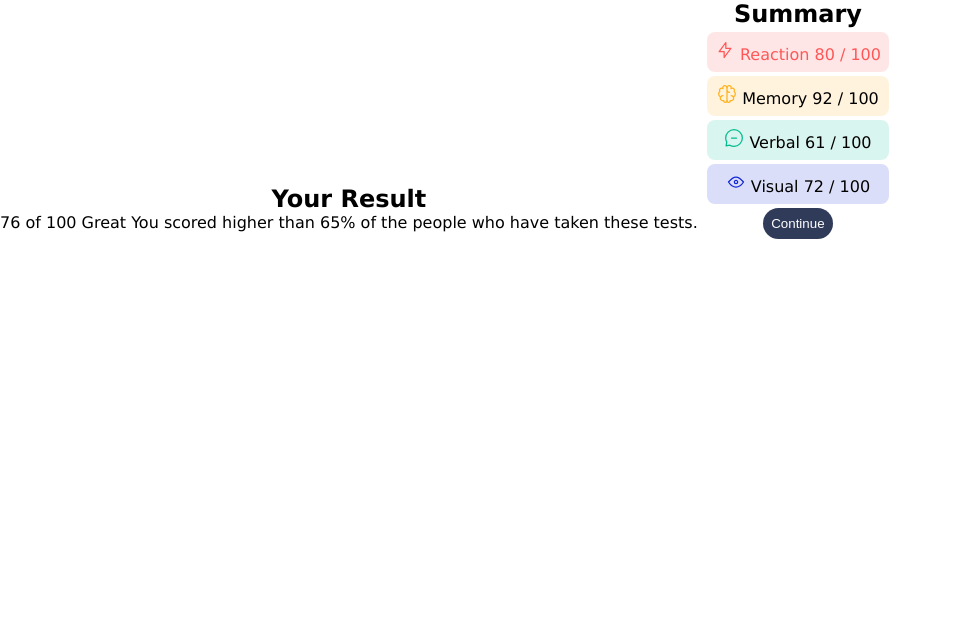
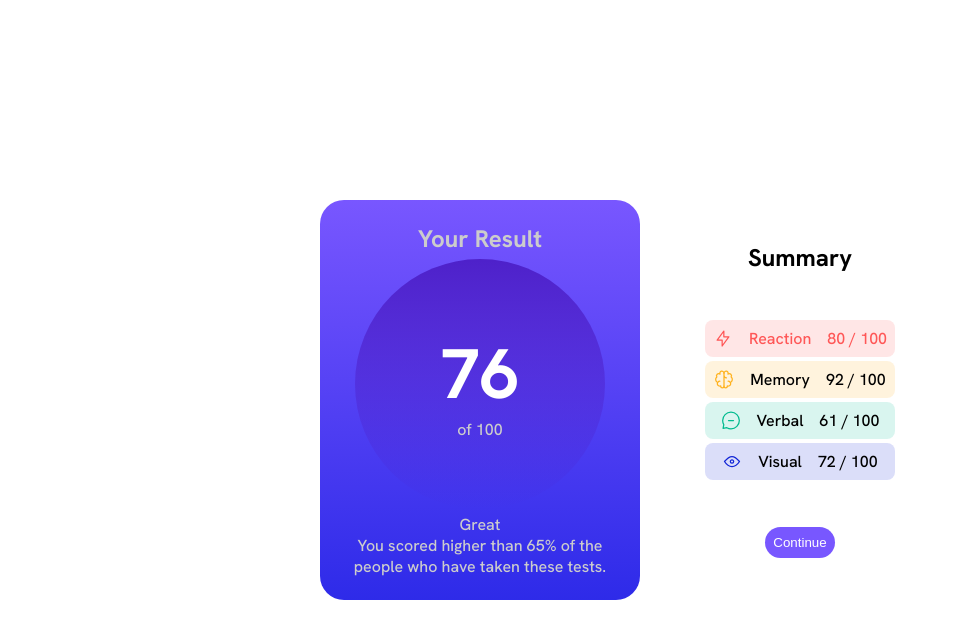
Before and after one commit to Wakinki/results-summary-component-main, a plain HTML site: page index.html in a window 1280 px wide. Shown: the whole page, without its empty margins (0-957 px from the left). Drawn offline with Linux system fonts and the light colour scheme; files whose address does not match are found by name.

Commit message:
Centering using flexbox

```diff
--- a/css/style.css
+++ b/css/style.css
@@ -1,6 +1,5 @@
-@import url(F:\___________=_Soubory_=\Frontendmentor\results-summary-component-main\assets\fonts\static\HankenGrotesk-Bold.ttf);
-@import url(F:\___________=_Soubory_=\Frontendmentor\results-summary-component-main\assets\fonts\static\HankenGrotesk-ExtraBold.ttf);
-@import url(F:\___________=_Soubory_=\Frontendmentor\results-summary-component-main\assets\fonts\static\HankenGrotesk-Medium.ttf);
+@import url('https://fonts.googleapis.com/css2?family=Hanken+Grotesk:wght@500;700;800&display=swap');
+
 
 * {
       margin: 0;
@@ -9,18 +8,36 @@
 }
 
 body {
-      display: inline-block;
-      font-family: Verdana, Geneva, Tahoma, sans-serif;
-      text-align: center;
-     /*  padding: 5% 30%; */
+      height: 100vh;
+      font-family: 'Hanken Grotesk', sans-serif;
+
+
+      display: flex;
+      justify-content: center;
+      align-items: center;
+      flex-wrap: wrap;
+
 }
 
 section {
-      display: inline-block;
+      padding: 20px;
+      border-radius: 1.5em;
+      /* border: 2px solid black;*/
+
+      display: flex;
+      flex-direction: column;
+      justify-content: space-around;
+      flex-wrap: wrap;
+      align-items: center;
+
+      width: 25vw;
+      min-width: 200px;
+      height: 50vh;
+      min-height: 300px;
 }
 
 button {
-      background-color: hsl(224, 30%, 27%);
+      background-color: hsl(252, 100%, 67%);
       color: hsl(0, 0%, 100%);
       border: none;
       padding: 0.5rem;
@@ -32,35 +49,60 @@ li {
 }
 
 .reaction {
-      padding: 0.5rem;
-      margin: 0.25rem;
       background-color: hsla(0, 100%, 67%, 0.15);
-      border-radius: 0.5em;
       color:hsl(0, 100%, 67%);
 }
 
 .memory {
-      padding: 0.5rem;
-      margin: 0.25rem;
       background-color: hsla(39, 100%, 56%, 0.15);
-      border-radius: 0.5em;
+
 }
 
 .verbal  {
-      padding: 0.5rem;
-      margin: 0.25rem;
       background-color: hsla(166, 100%, 37%, 0.15);
-      border-radius: 0.5em;
+
 }
 
 .visual {
+      background-color: hsla(234, 85%, 45%, 0.15);
+
+}
+
+.summary-item {
+      border-radius: 0.5em;
       padding: 0.5rem;
       margin: 0.25rem;
-      background-color: hsla(234, 85%, 45%, 0.15);
-      border-radius: 0.5em;
+      display: flex;
+      gap: 1rem;
+      justify-content: center;
+      align-items: space-evenly;
+      flex-wrap: wrap;
 }
 
-li p {
-      display: inline-block;
+
+.summary-screen {
 
 }
+
+.result-screen {
+      text-align: center;
+      background: linear-gradient(0deg, hsl(241, 81%, 54%) 0%, hsl(252, 100%, 67%) 100%);
+      color: #ccc;
+}
+
+.result-circle {
+      background: linear-gradient(0deg, hsla(241, 72%, 46%, 0) 0%, hsla(256, 72%, 46%, 1) 100%);
+      display: flex;
+      flex-direction: column;
+      justify-content: center;
+
+      width: 250px;
+      height: 250px;
+      border-radius: 125px;
+}
+
+.large-text-result{
+      color:white;
+      font-size: 70px;
+      font-weight: bolder;
+}
--- a/index.html
+++ b/index.html
@@ -26,30 +26,39 @@
     </style>
   </head>
   <body>
-    <section>
+    <section class="result-screen">
       <h2>Your Result</h2>
-      76 of 100 Great You scored higher than 65% of the people who have taken
-      these tests.
+      <div class="result-circle">
+        <p class="large-text-result">76</p>
+        <p>of 100</p>
+      </div>
+      <div>
+        <p>Great</p>
+        <p>
+          You scored higher than 65% of the people who have taken these tests.
+        </p>
+      </div>
     </section>
-    <section>
+
+    <section class="summary-screen">
       <h2>Summary</h2>
       <ul>
-        <li class="reaction">
+        <li class="summary-item reaction">
           <img src="assets\images\icon-reaction.svg" alt="" />
           <p>Reaction</p>
           <p>80 / 100</p>
         </li>
-        <li class="memory">
+        <li class="summary-item memory">
           <img src="assets\images\icon-memory.svg" alt="" />
           <p>Memory</p>
           <p>92 / 100</p>
         </li>
-        <li class="verbal">
+        <li class="summary-item verbal">
           <img src="assets\images\icon-verbal.svg" alt="" />
           <p>Verbal</p>
           <p>61 / 100</p>
         </li>
-        <li class="visual">
+        <li class="summary-item visual">
           <img src="assets\images\icon-visual.svg" alt="" />
           <p>Visual</p>
           <p>72 / 100</p>
```
